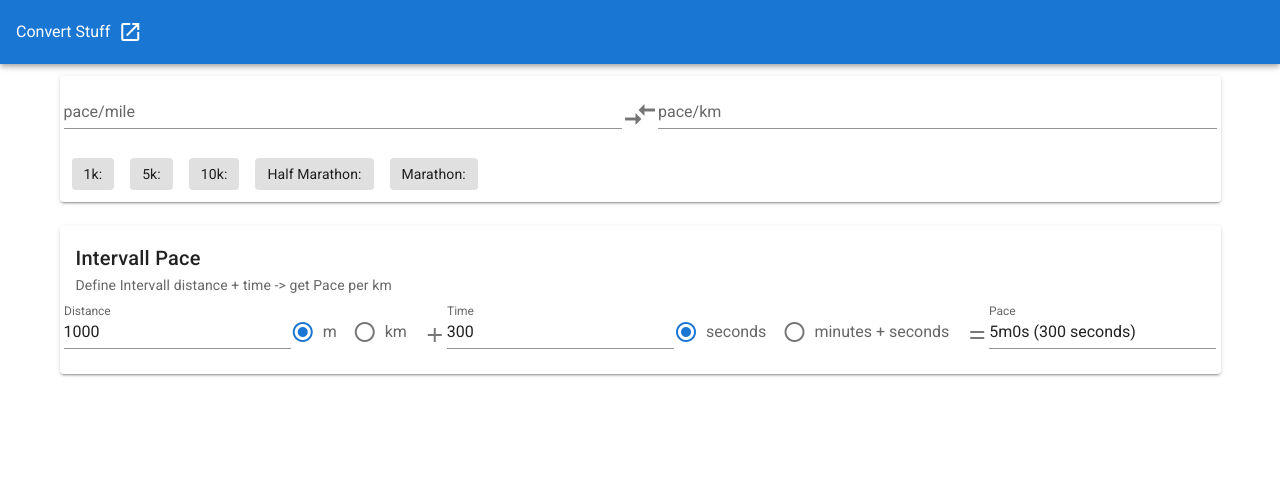
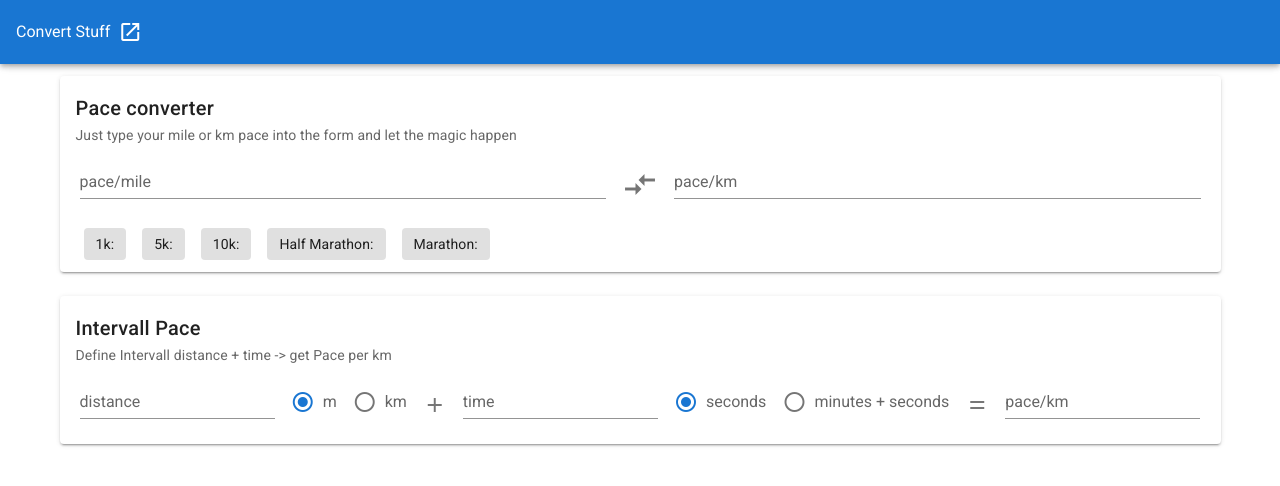
Before and after one commit to FelixSchinkel/pace-converter, a Vue app: page / in a window 1280 px wide. Shown: the top 486 px of the page. Built offline with nearby package versions, Linux system fonts and the light colour scheme.

Commit message:
add heading to pace converterstyling: add marging to input forms

```diff
--- a/src/components/ConvertPace.vue
+++ b/src/components/ConvertPace.vue
@@ -1,8 +1,11 @@
 <template>
   <v-card>
+    <v-card-title>Pace converter</v-card-title>
+    <v-card-subtitle>Just type your mile or km pace into the form and let the magic happen</v-card-subtitle>
     <v-card-text>
       <v-row>
         <v-text-field
+          class="mx-4"
           label="pace/mile"
           v-model="paceMile"
           :rules="inputRules"
@@ -12,6 +15,7 @@
         />
         <v-icon large>mdi-compare-horizontal</v-icon>
         <v-text-field
+          class="mx-4"
           label="pace/km"
           v-model="paceKm"
           :rules="inputRules"
@@ -20,7 +24,7 @@
           @focus="setConvertionDirection(false)"
         />
       </v-row>
-      <v-row>
+      <v-row class="mx-0">
         <v-chip class="ma-2" label>1k: {{pace2string(paceKmInSeconds, true)}}</v-chip>
         <v-chip class="ma-2" label>5k: {{pace2string(paceKmInSeconds*5, true)}}</v-chip>
         <v-chip class="ma-2" label>10k: {{pace2string(paceKmInSeconds*10, true)}}</v-chip>
@@ -132,6 +136,5 @@ export default {
   }
 };
 </script>
-
 <style>
 </style>
--- a/src/components/Intervall2Pace.vue
+++ b/src/components/Intervall2Pace.vue
@@ -1,22 +1,22 @@
 <template>
   <v-card>
-    <v-card-title >Intervall Pace</v-card-title>
+    <v-card-title>Intervall Pace</v-card-title>
     <v-card-subtitle>Define Intervall distance + time -> get Pace per km</v-card-subtitle>
     <v-card-text>
       <v-row>
-        <v-text-field label="Distance" v-model="distance" />
+        <v-text-field label="distance" v-model="distance" class="mx-4" />
         <v-radio-group v-model="distanceUnit" row>
           <v-radio label="m" value="m"></v-radio>
           <v-radio label="km" value="km"></v-radio>
         </v-radio-group>
         <v-icon>mdi-plus</v-icon>
-        <v-text-field label="Time" v-model="time" />
+        <v-text-field label="time" v-model="time" class="mx-4"/>
         <v-radio-group v-model="timeUnit" row>
           <v-radio label="seconds" value="s"></v-radio>
           <v-radio label="minutes + seconds" value="ms"></v-radio>
         </v-radio-group>
         <v-icon>mdi-equal</v-icon>
-        <v-text-field label="Pace" v-model="pace" readonly />
+        <v-text-field label="pace/km" v-model="pace" readonly class="mx-4"/>
       </v-row>
     </v-card-text>
   </v-card>
@@ -27,9 +27,9 @@ const pattern = /^([0-9][.][0-5][0-9])$/;
 
 export default {
   data: () => ({
-    distance: 1000,
+    distance: "",
     distanceUnit: "m",
-    time: 300,
+    time: "",
     timeUnit: "s"
   }),
   computed: {
```
